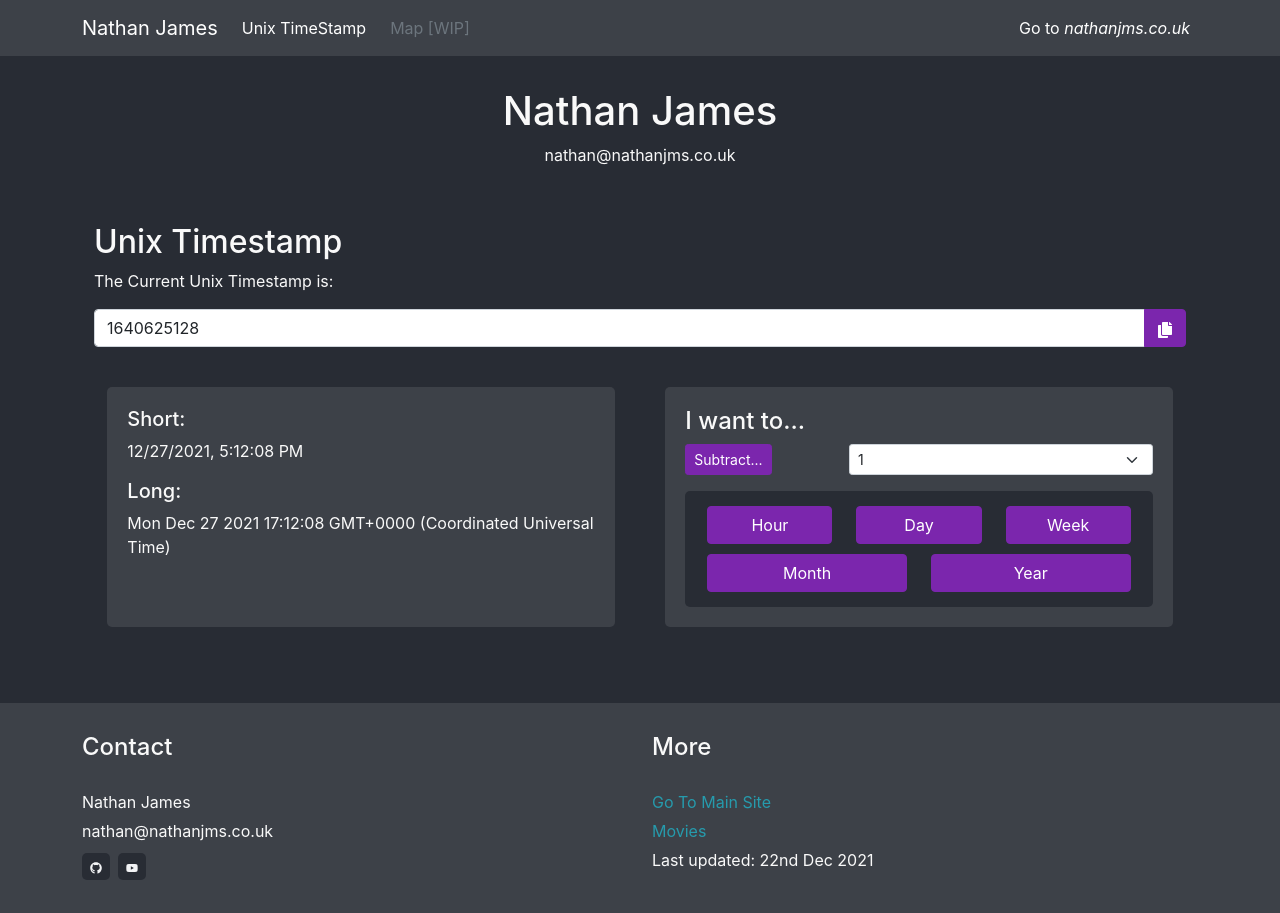
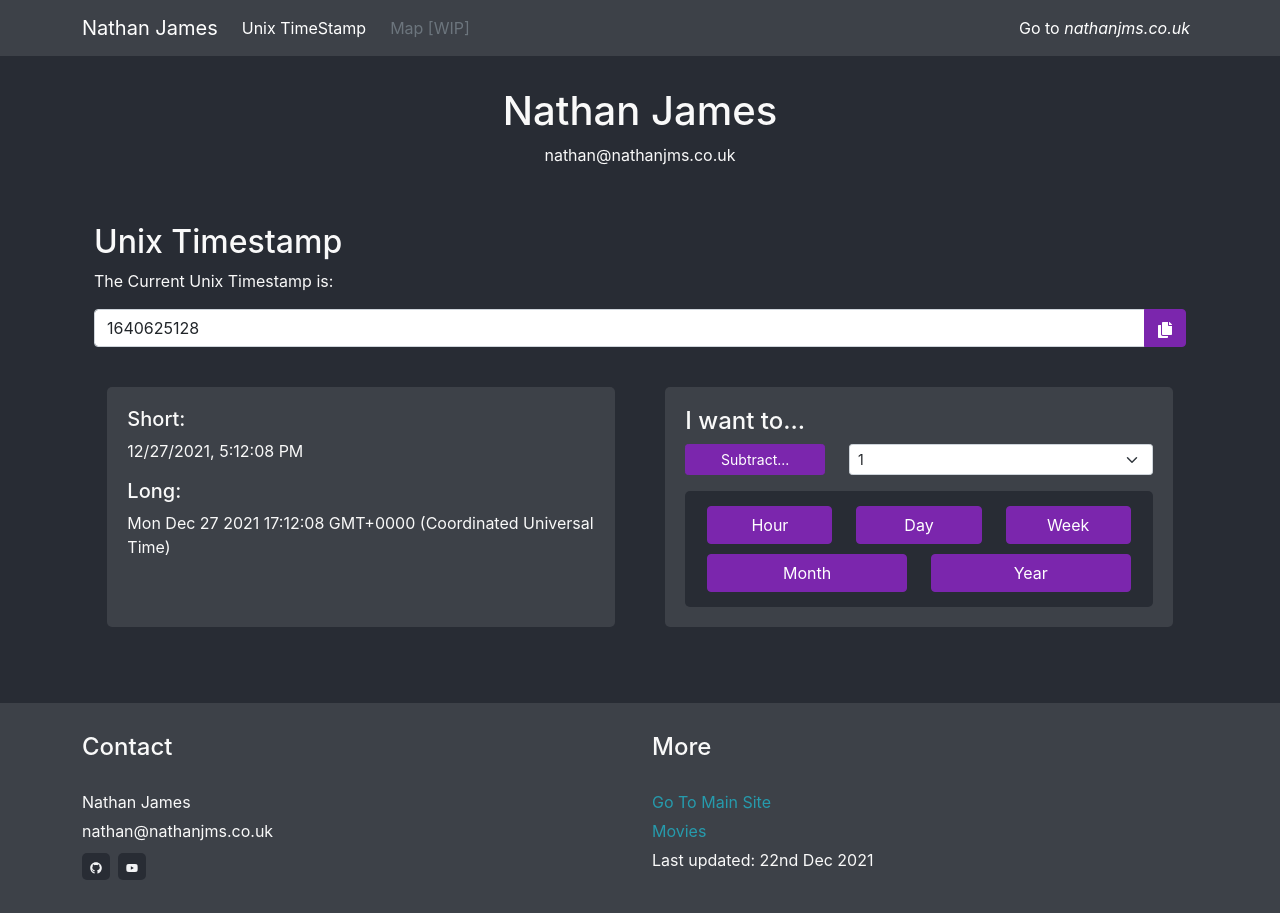
Before and after one commit to Nathanjms/nathanjms-tools, a React (Create React App) app: page / in a window 1280 px wide. Built offline with nearby package versions, Linux system fonts and the light colour scheme.

Commit message:
Button width

```diff
--- a/src/components/main/unixtime/UnixToDate.tsx
+++ b/src/components/main/unixtime/UnixToDate.tsx
@@ -184,7 +184,7 @@ const UnixToDate: React.FC<Props> = () => {
                     onClick={() => {
                       setAddTime(!addTime);
                     }}
-                    style={{ minWidth: "86px" }}
+                    style={{ width: "100%" }}
                   >
                     {getAddSubtractWording()}...
                   </Button>
```
